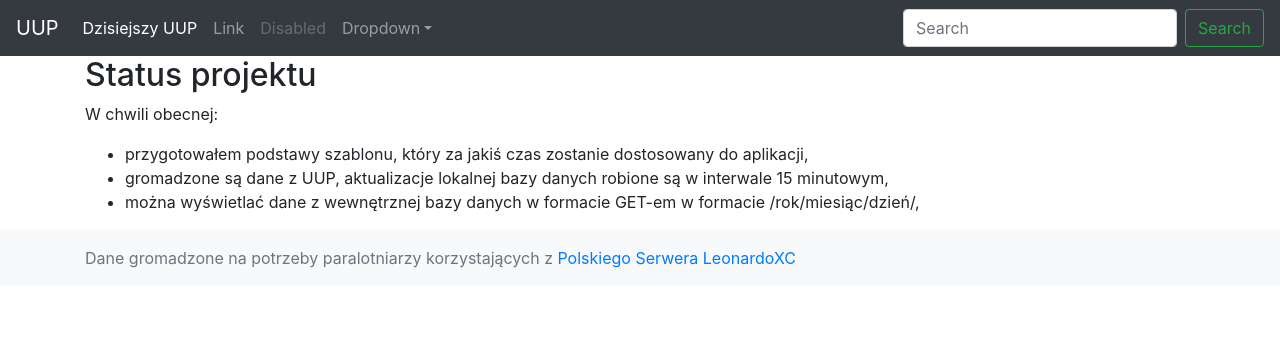
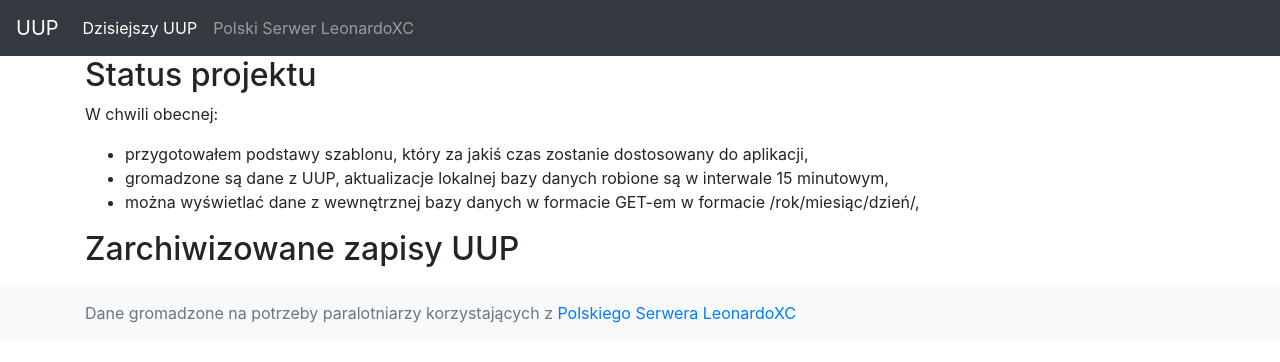
Before and after one commit to robertgrubba/UUP, a Flask app: page / in a window 1280 px wide. Shown: the top 362 px of the page. Run offline with Flask 2, Linux system fonts and the light colour scheme; some libraries are stand-ins or nearby versions.

Commit message:
Links to archived uup records

```diff
--- a/core/templates/core/base.html
+++ b/core/templates/core/base.html
@@ -25,24 +25,9 @@
 		  <a class="nav-link" href="{{ url_for('core_bp.day_display',year=now.year,month=now.month,day=now.day) }}">Dzisiejszy UUP<span class="sr-only">(current)</span></a>
           </li>
           <li class="nav-item">
-            <a class="nav-link" href="#">Link</a>
-          </li>
-          <li class="nav-item">
-            <a class="nav-link disabled" href="#">Disabled</a>
-          </li>
-          <li class="nav-item dropdown">
-            <a class="nav-link dropdown-toggle" href="http://example.com" id="dropdown01" data-toggle="dropdown" aria-haspopup="true" aria-expanded="false">Dropdown</a>
-            <div class="dropdown-menu" aria-labelledby="dropdown01">
-              <a class="dropdown-item" href="#">Action</a>
-              <a class="dropdown-item" href="#">Another action</a>
-              <a class="dropdown-item" href="#">Something else here</a>
-            </div>
+            <a class="nav-link" href="https://leonardo.pgxc.pl">Polski Serwer LeonardoXC</a>
           </li>
         </ul>
-        <form class="form-inline my-2 my-lg-0">
-          <input class="form-control mr-sm-2" type="text" placeholder="Search" aria-label="Search">
-          <button class="btn btn-outline-success my-2 my-sm-0" type="submit">Search</button>
-        </form>
       </div>
     </nav>
 
--- a/core/templates/core/index.html
+++ b/core/templates/core/index.html
@@ -8,5 +8,11 @@
 	 <li>gromadzone są dane z UUP, aktualizacje lokalnej bazy danych robione są w interwale 15 minutowym,</li>
  	 <li>można wyświetlać dane z wewnętrznej bazy danych w formacie GET-em w formacie /rok/miesiąc/dzień/,</li>
  </ul>
+ <h2>Zarchiwizowane zapisy UUP</h2>
+ <ul>
+ {% for day in days %}
+ 	<li><a href="{{ url_for('core_bp.day_display',year=day.start.year,month=day.start.month,day=day.start.day) }}">{{ day.start.year }}/{{ day.start.month }}/{{ day.start.day }}</a></li>
+ {% endfor %}
+ </ul>
 </p>
 {% endblock %}
```
